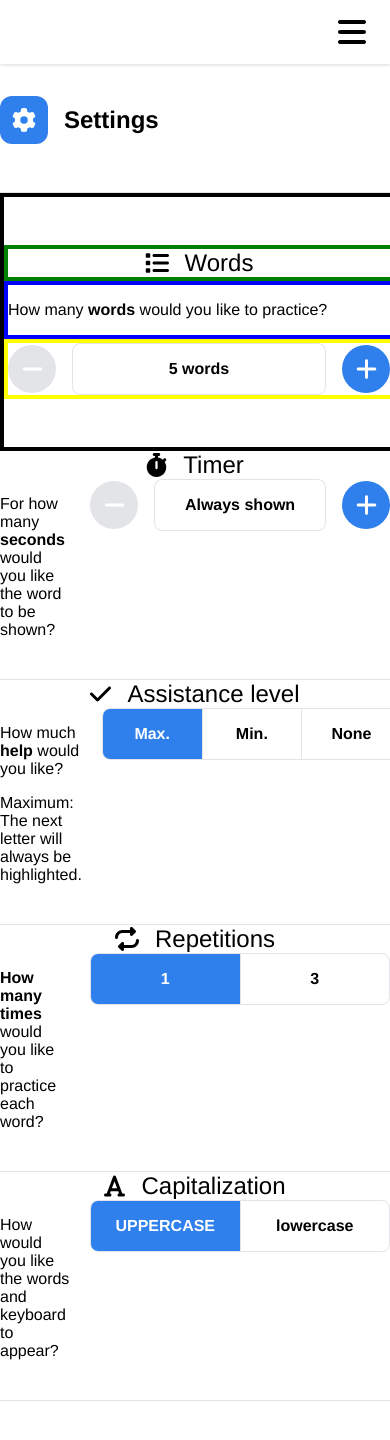
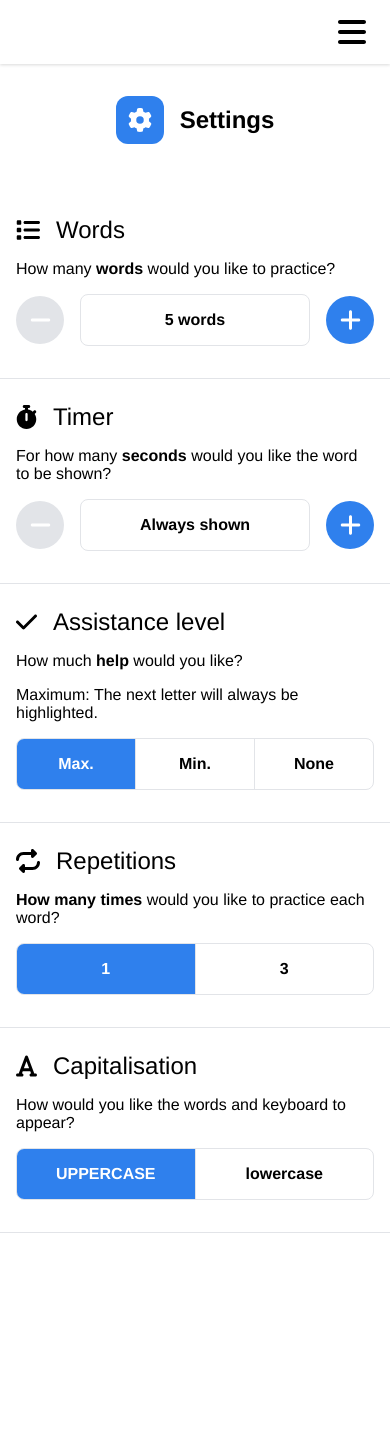
Before and after one commit to project-qwerty/project-qwerty, a Vue app: page /settings in a window 390 px wide. Shown: the top 1440 px of the page. Built offline with nearby package versions, Linux system fonts and the light colour scheme.

Commit message:
Phone layout on settings page

```diff
--- a/src/views/Settings.vue
+++ b/src/views/Settings.vue
@@ -3,14 +3,19 @@
     <Nav />
 
     <div class="page-content">
-      <div class="settings-header">
+      <header>
         <IconHeader :major="true" text="Settings" icon="gear" iconColour="var(--primary-colour)" />
-      </div>
+      </header>
 
+      <div class="settings-wrapper">
+
+        <!-- Words-->
         <div class="setting-wrapper">
+          <div class="setting">
             <div class="setting-name">
               <IconHeader text="Words" icon="list" />
             </div>
+            <div class="setting-description-and-controls">
               <div class="setting-detail">
                 <p>How many <strong>words</strong> would you like to practice?</p>
               </div>
@@ -31,13 +36,20 @@
                                      v-on:update="wordsPerSession = $event" />
               </div>
             </div>
+          </div>
+        </div>
 
-
+        <!-- Timer-->
+        <div class="setting-wrapper">
+          <div class="setting">
+            <div class="setting-name">
               <IconHeader text="Timer" icon="stopwatch" />
-      <div class="control-row">
+            </div>
+            <div class="setting-description-and-controls">
+              <div class="setting-detail">
                 <p>For how many <strong>seconds</strong> would you like the word to be shown?</p>
-
-        <div class="control">
+              </div>
+              <div class="setting-control">
                 <ShowCurrentSelector :options="[
                 { label: 'Always shown', val: 0, },
                 { label: '5 seconds',    val: 5, },
@@ -51,15 +63,21 @@
                                      v-on:update="wordDisplayTime = $event" />
               </div>
             </div>
+          </div>
+        </div>
 
+        <!-- Assistance level-->
+        <div class="setting-wrapper">
+          <div class="setting">
+            <div class="setting-name">
               <IconHeader text="Assistance level" icon="check" />
-      <div class="control-row">
-        <div>
+            </div>
+            <div class="setting-description-and-controls">
+              <div class="setting-detail">
                 <p>How much <strong>help</strong> would you like?</p>
                 <p>{{ assistanceLevelDescriptions[assistanceLevel] }}</p>
               </div>
-
-        <div class="control">
+              <div class="setting-control">
                 <ShowAllSelector :options="[
                 { label: 'Max.', val: 'MAX', },
                 { label: 'Min.', val: 'MIN', },
@@ -69,12 +87,20 @@
                                  v-on:update="assistanceLevel = $event" />
               </div>
             </div>
+          </div>
+        </div>
 
+        <!-- Repetitions-->
+        <div class="setting-wrapper">
+          <div class="setting">
+            <div class="setting-name">
               <IconHeader text="Repetitions" icon="repeat" />
-      <div class="control-row">
+            </div>
+            <div class="setting-description-and-controls">
+              <div class="setting-detail">
                 <p><strong>How many times</strong> would you like to practice each word?</p>
-
-        <div class="control">
+              </div>
+              <div class="setting-control">
                 <ShowAllSelector :options="[
                 { label: '1', val: 1, },
                 { label: '3', val: 3, },
@@ -83,12 +109,20 @@
                                  v-on:update="wordRepetitions = $event" />
               </div>
             </div>
+          </div>
+        </div>
 
-      <IconHeader text="Capitalization" icon="font" />
-      <div class="control-row">
+        <!-- Capitalisation-->
+        <div class="setting-wrapper">
+          <div class="setting">
+            <div class="setting-name">
+              <IconHeader text="Capitalisation" icon="font" />
+            </div>
+            <div class="setting-description-and-controls">
+              <div class="setting-detail">
                 <p>How would you like the words and keyboard to appear?</p>
-
-        <div class="control">
+              </div>
+              <div class="setting-control">
                 <ShowAllSelector :options="[
                 { label: 'UPPERCASE', val: 'UPPERCASE', },
                 { label: 'lowercase', val: 'LOWERCASE', },
@@ -97,6 +131,11 @@
                                  v-on:update="wordDisplayCapitalization = $event" />
               </div>
             </div>
+          </div>
+        </div>
+
+      </div>
+
     </div>
   </div>
 </template>
@@ -162,45 +201,34 @@
 
 
 <style scoped>
-  .control-row {
+  .setting {
     display: flex;
-    flex-direction: row;
-
-    padding-bottom: 24px;
-    border-bottom: solid 1px var(--faint-colour);
+    flex-direction: column;
+    padding: 1.5rem 0px;
+    width: calc(100% - 2rem);
   }
 
-  .control-row .control {
-    flex-shrink: 0;
-
-    width: 300px;
-    padding-left: 20px;
-  }
-
-  .settings-header {
-    align-items: flex-start;
-    border-bottom: solid 1px var(--faint-colour);
+  .setting-description-and-controls {
     display: flex;
-    flex-direction: row;
-    padding-bottom: var(--margin-vertical);
+    flex-direction: column;
   }
 
   .setting-control {
-    border: 4px solid yellow;
+    padding-bottom: 0.5rem;
   }
 
   .setting-detail {
-    border: 4px solid blue;
   }
 
   .setting-name {
-    border: 4px solid green;
+    display: flex;
   }
 
   .setting-wrapper {
     border-bottom: solid 1px var(--faint-colour);
-    border: 4px solid black;
-    padding: var(--margin-vertical) 0px;
-    width: 100%;
+    display: flex;
+    justify-content: center;
   }
+
+  .settings-wrapper {}
 </style>
```
Lines whose indentation alone changed are shown as unchanged.
